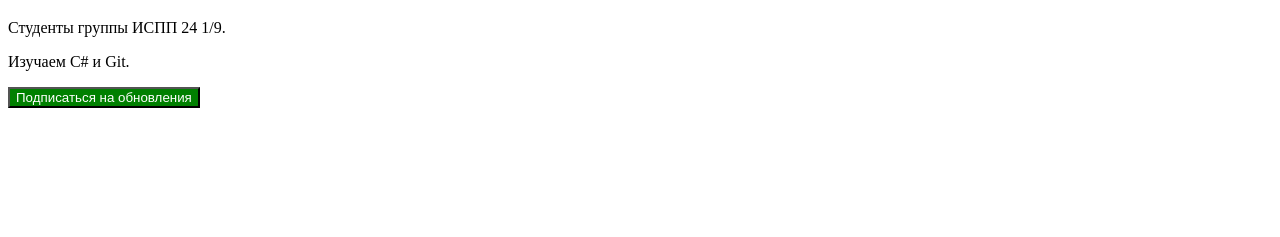
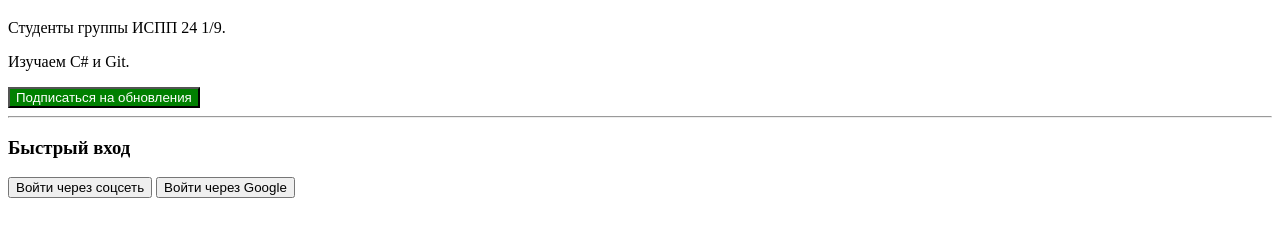
Before and after one commit to CoSSaDo/Profile, a plain HTML site: page index.html in a window 1280 px wide. Shown: the part 61-298 px from the top of the page. Drawn offline with Linux system fonts and the light colour scheme.

Commit message:
Добавлена двух способов входа

```diff
--- a/index.html
+++ b/index.html
@@ -11,5 +11,14 @@
 
     <button id="subscribe" style="background-color: green; color: white;">Подписаться на обновления</button>
 
+    <hr>
+
+    <h3>Быстрый вход</h3>
+
+    <form>
+        <button type="button">Войти через соцсеть</button>
+        <button type="button">Войти через Google</button>
+    </form>
+
 </body>
 </html>
```
